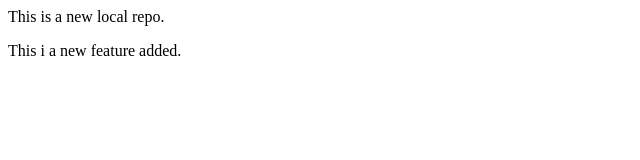
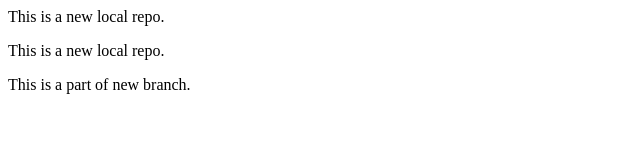
Before and after one commit to PikuChou06/localrepo, a plain HTML site: page index.html in a window 1280 px wide. Shown: the whole page, without its empty margins (0-640 px from the left). Drawn offline with Linux system fonts and the light colour scheme.

Commit message:
Add new feature

```diff
--- a/index.html
+++ b/index.html
@@ -1,2 +1,3 @@
 <p>This is a new local repo.</p>
-<p>This i a new feature added.</p>
+<p>This is a new local repo.</p>
+<p>This is a part of new branch.</p>
```
